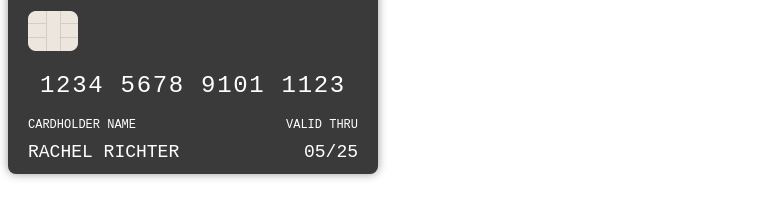
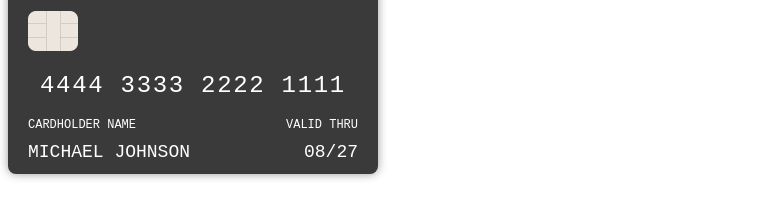
Before and after one commit to abergstream/gruppuppgift---e-wallet, a React (Vite) app: page / in a window 1280 px wide. Shown: the part 427-639 px from the top of the page, without its empty margins (0-776 px from the left). Built offline with nearby package versions, Linux system fonts and the light colour scheme; a web font is replaced by a local one.

Commit message:
Added a few more cards to work with

```diff
--- a/src/App.jsx
+++ b/src/App.jsx
@@ -18,20 +18,37 @@ function App() {
       cardName: "RACHEL RICHTER",
       validThru: "05/25",
       ccv: "666",
-      vendor: "ninja",
+      vendor: "chain",
     },
     {
       cardID: 102,
-      cardNumber: "1234567891011123",
-      cardName: "Andreas Bergström",
-      validThru: "04/26",
-      ccv: "666",
+      cardNumber: "9876543210987654",
+      cardName: "JOHN DOE",
+      validThru: "10/26",
+      ccv: "777",
+      vendor: "bitcoin",
+    },
+    {
+      cardID: 103,
+      cardNumber: "5555666677778888",
+      cardName: "EMMA SMITH",
+      validThru: "03/24",
+      ccv: "888",
       vendor: "evil",
+    },
+    {
+      cardID: 104,
+      cardNumber: "4444333322221111",
+      cardName: "MICHAEL JOHNSON",
+      validThru: "08/27",
+      ccv: "999",
+      vendor: "ninja",
     },
   ]);
   const [activeCard, setActiveCard] = useState(
-    cards.length > 0 ? cards[0] : ""
+    cards.length > 0 ? cards[cards.length - 1] : ""
   );
+  console.log(cards.length);
   return (
     <BrowserRouter>
       <Routes>
```
